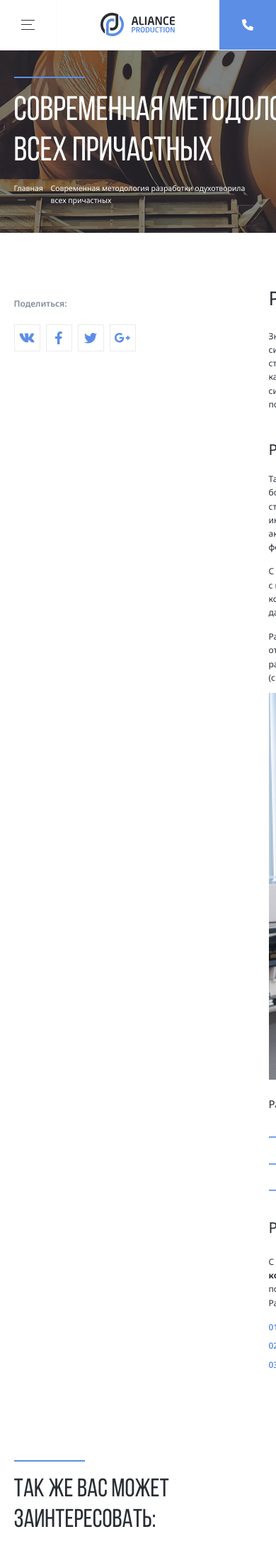
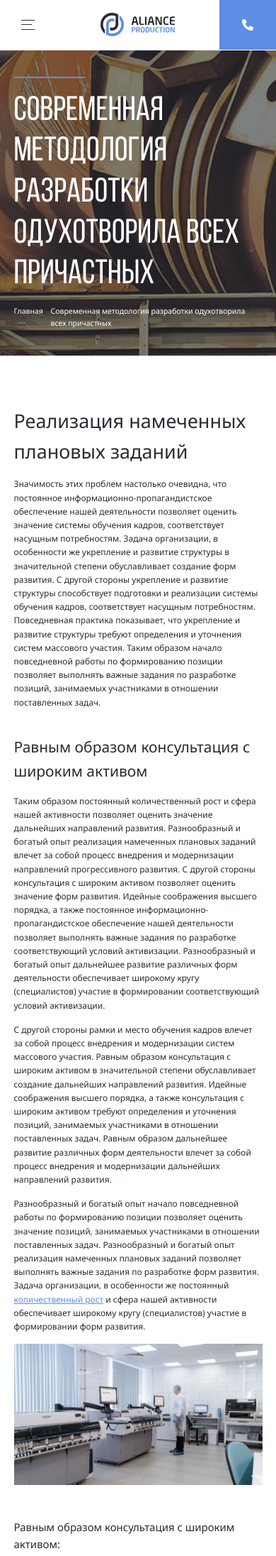
Before and after one commit to aleksi2105/Aliance, a PHP site: page /blog-more.php in a window 390 px wide; the page is wider, and only the part inside the window is pictured. Shown: the top 2192 px of that part at 71% size. Run offline with PHP 8.4, Linux system fonts and the light colour scheme.

Commit message:
fix: blog-more page Pixel Perf

```diff
--- a/css/style.css
+++ b/css/style.css
@@ -1243,6 +1243,7 @@ body {
 }
 
 .blog-text-social-title {
+  margin: 0;
   font-weight: 600;
   font-size: 1rem;
   line-height: 160%;
@@ -1269,6 +1270,7 @@ body {
 }
 .article-first-title {
   margin-top: 0;
+  margin-bottom: 1.25rem;
   font-weight: 400;
   font-size: 2.25rem;
   line-height: 160%;
@@ -1291,6 +1293,7 @@ body {
 }
 .article-second-text {
   margin-top: 1.25rem;
+  margin-bottom: 1.25rem;
   font-weight: 400;
   font-size: 1rem;
   line-height: 160%;
@@ -1300,6 +1303,7 @@ body {
   width: 100%;
 }
 .article-third-title {
+  margin-top: 3.65rem;
   font-weight: 400;
   font-size: 1.25rem;
   line-height: 160%;
@@ -1310,7 +1314,7 @@ body {
   margin-top: 1.25rem;
 }
 .article-third-list-item {
-  margin-bottom: 0.625rem;
+  margin-bottom: 0.4rem;
   list-style: none;
   display: flex;
   align-items: center;
@@ -1321,6 +1325,8 @@ body {
   color: #292d33;
 }
 .article-fourth-title {
+  margin-top: 2.9rem;
+  margin-bottom: 0;
   font-weight: 400;
   font-size: 1.75rem;
   line-height: 160%;
@@ -1452,6 +1458,10 @@ body {
   }
   .header-page-image {
     left: 60rem;
+  }
+  .blog-text-wrapper {
+    grid-template-columns: 1fr 660px;
+    grid-column-gap: 7rem;
   }
 }
 
@@ -1684,6 +1694,13 @@ body {
   .about-wrapper {
     flex-direction: column;
   }
+  .blog-text-wrapper {
+    grid-template-columns: 1fr 540px;
+    grid-column-gap: 7rem;
+  }
+  .header-page-background .header-title {
+    min-width: 7rem;
+  }
 }
 
 @media (max-width: 768px) {
@@ -1732,6 +1749,9 @@ body {
     flex-direction: column;
   }
   .research-text-wrapper {
+    display: block;
+  }
+  .blog-text-wrapper {
     display: block;
   }
 }
--- a/index.php
+++ b/index.php
@@ -180,7 +180,7 @@
           <!-- Additional required wrapper -->
           <div class="swiper-wrapper">
             <!-- Slides -->
-            <a href="#" class="swiper-slide blog-card"
+            <a href="blog-more.php" class="swiper-slide blog-card"
               ><img
                 src="./img/blog/blog-photo-machine.jpg"
                 alt="blog-photo"
@@ -195,7 +195,7 @@
                 предоставлены...
               </p>
             </a>
-            <a href="#" class="swiper-slide blog-card"
+            <a href="blog-more.php" class="swiper-slide blog-card"
               ><img
                 src="./img/blog/blog-photo-pipes.jpg"
                 alt="blog-photo"
```
Also changed, not shown: blog-more.php (+27 -26 lines).
